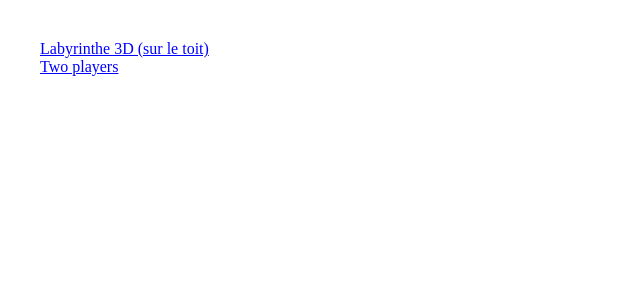
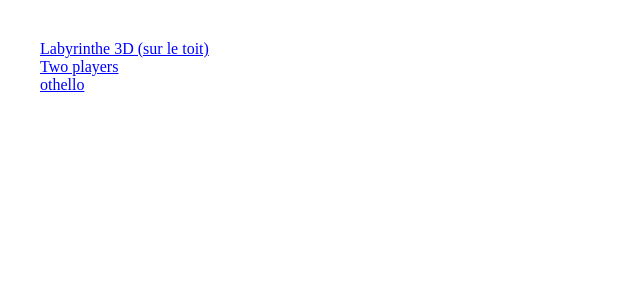
Before and after one commit to bassoritloptimeo-cloud/svelte, a SvelteKit app: page / in a window 1280 px wide. Shown: the top 300 px of the page, without its empty margins (0-640 px from the left). Built offline with nearby package versions, Linux system fonts and the light colour scheme.

Commit message:
Initialisation des pages

```diff
--- a/src/routes/(accueil)/+page.svelte
+++ b/src/routes/(accueil)/+page.svelte
@@ -5,6 +5,7 @@
 <nav class="container" data-sveltekit-reload>
 	<a href={resolve("/sur-le-toit/")}>Labyrinthe 3D (sur le toit)</a>
 	<a href={resolve("/two-players/")}>Two players</a>
+	<a href={resolve("/othello/")}>othello</a>
 </nav>
 
 <style>
```
Also changed, not shown: src/routes/(othello)/othello/+page.svelte (added, +10 -0 lines), src/routes/(othello)/othello/code.ts (added).
